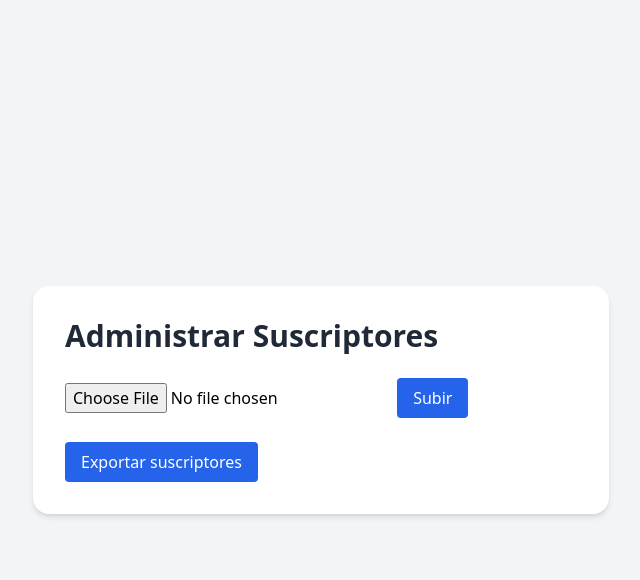
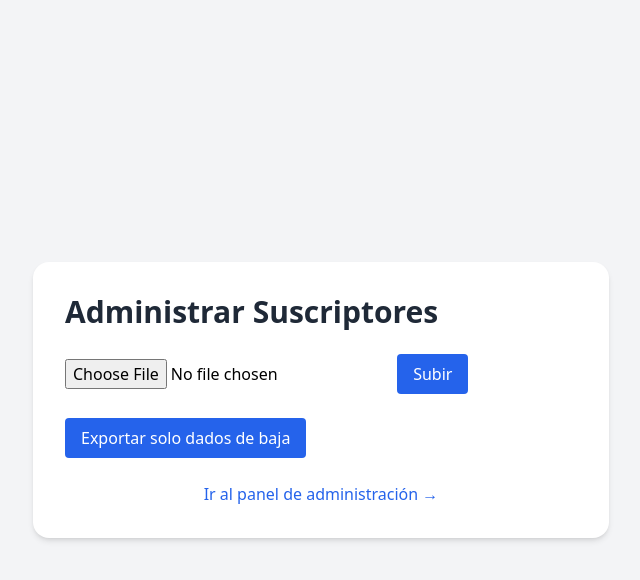
Before and after one commit to SeaNvrsk/unsubscribe_project, a Django app: page / in a window 1280 px wide. Shown: the top 580 px of the page, without its empty margins (319-959 px from the left). Run offline with Django 5.2, Linux system fonts and the light colour scheme; the visitor is signed in with stand-in values (Sample User, id 1); some libraries are stand-ins or nearby versions.

Commit message:
Fix: eliminar vista de test_error_logging y exportar solo suscriptores dados de baja

```diff
--- a/mailing/views.py
+++ b/mailing/views.py
@@ -10,6 +10,10 @@ from django.utils.timezone import now
 from django.core.mail import send_mail
 import uuid
 import logging
+from .models import Subscriber
+from io import BytesIO
+from django.http import HttpResponse
+import openpyxl
 from .models import Subscriber
 
 logger = logging.getLogger('unsubscribe')           # для действий пользователя
@@ -126,20 +130,29 @@ def upload_subscribers(request):
                     defaults={'unsubscribe_token': uuid.uuid4()})
     return redirect('index')
 
+
 def export_subscribers(request):
     wb = openpyxl.Workbook()
     ws = wb.active
-    ws.append(['Email', 'Dado de baja', 'Token'])
+    ws.title = "Dado de baja"
+    ws.append(['Email', 'Fecha de baja', 'Token'])
 
-    for s in Subscriber.objects.all():
-        ws.append([s.email, 'Sí' if s.is_unsubscribed else 'No', str(s.unsubscribe_token)])
+    unsubscribed = Subscriber.objects.filter(is_unsubscribed=True)
+
+    for s in unsubscribed:
+        ws.append([
+            s.email,
+            s.created_at.strftime('%Y-%m-%d %H:%M'),
+            str(s.unsubscribe_token)
+        ])
+
+    buffer = BytesIO()
+    wb.save(buffer)
+    buffer.seek(0)
 
     response = HttpResponse(
+        buffer.getvalue(),
         content_type='application/vnd.openxmlformats-officedocument.spreadsheetml.sheet'
     )
-    response['Content-Disposition'] = 'attachment; filename=subscribers.xlsx'
-    wb.save(response)
+    response['Content-Disposition'] = 'attachment; filename=dados_de_baja.xlsx'
     return response
-
-def test_error_logging(request):
-    raise Exception("🧨 Искусственная ошибка для автоматического теста")
--- a/templates/index.html
+++ b/templates/index.html
@@ -9,7 +9,7 @@
 <div class="bg-white p-8 rounded-2xl shadow-md w-full max-w-xl">
     <h1 class="text-3xl font-bold text-gray-800 mb-6">Administrar Suscriptores</h1>
 
-    <form method="post" enctype="multipart/form-data" class="mb-6">
+    <form method="post" enctype="multipart/form-data" class="mb-6" onsubmit="mostrarCargando()">
         {% csrf_token %}
         {{ form.file }}
         <button type="submit" class="ml-4 px-4 py-2 bg-blue-600 text-white rounded hover:bg-blue-700">
@@ -17,11 +17,27 @@
         </button>
     </form>
 
+    <div id="cargando" class="hidden text-blue-600 font-semibold mt-2 text-sm">
+        ⏳ Cargando archivo, por favor espera...
+    </div>
+
     <form method="get" action="{% url 'export_subscribers' %}">
         <button type="submit" class="px-4 py-2 bg-blue-600 text-white rounded hover:bg-blue-700">
-            Exportar suscriptores
+            Exportar solo dados de baja
         </button>
     </form>
+
+    <div class="mt-6 text-center">
+        <a href="/admin/" class="text-blue-600 hover:underline">
+            Ir al panel de administración →
+        </a>
+    </div>
 </div>
+
+<script>
+function mostrarCargando() {
+    document.getElementById("cargando").classList.remove("hidden");
+}
+</script>
 </body>
 </html>
--- a/unsubscribe_project/urls.py
+++ b/unsubscribe_project/urls.py
@@ -2,7 +2,6 @@ from django.contrib import admin
 from django.urls import path
 from mailing import views
 from django.contrib.auth import views as auth_views
-from mailing.views import test_error_logging
 
 urlpatterns = [
     path('admin/', admin.site.urls),
@@ -12,5 +11,5 @@ urlpatterns = [
     path('export/', views.export_subscribers, name='export_subscribers'),
     path("accounts/login/", auth_views.LoginView.as_view(), name="login"),
     path("accounts/logout/", auth_views.LogoutView.as_view(), name="logout"),
-    path("test-error/", test_error_logging),
+
 ]
```
Also changed, not shown: templates/index2.html (added), 1 other file.
